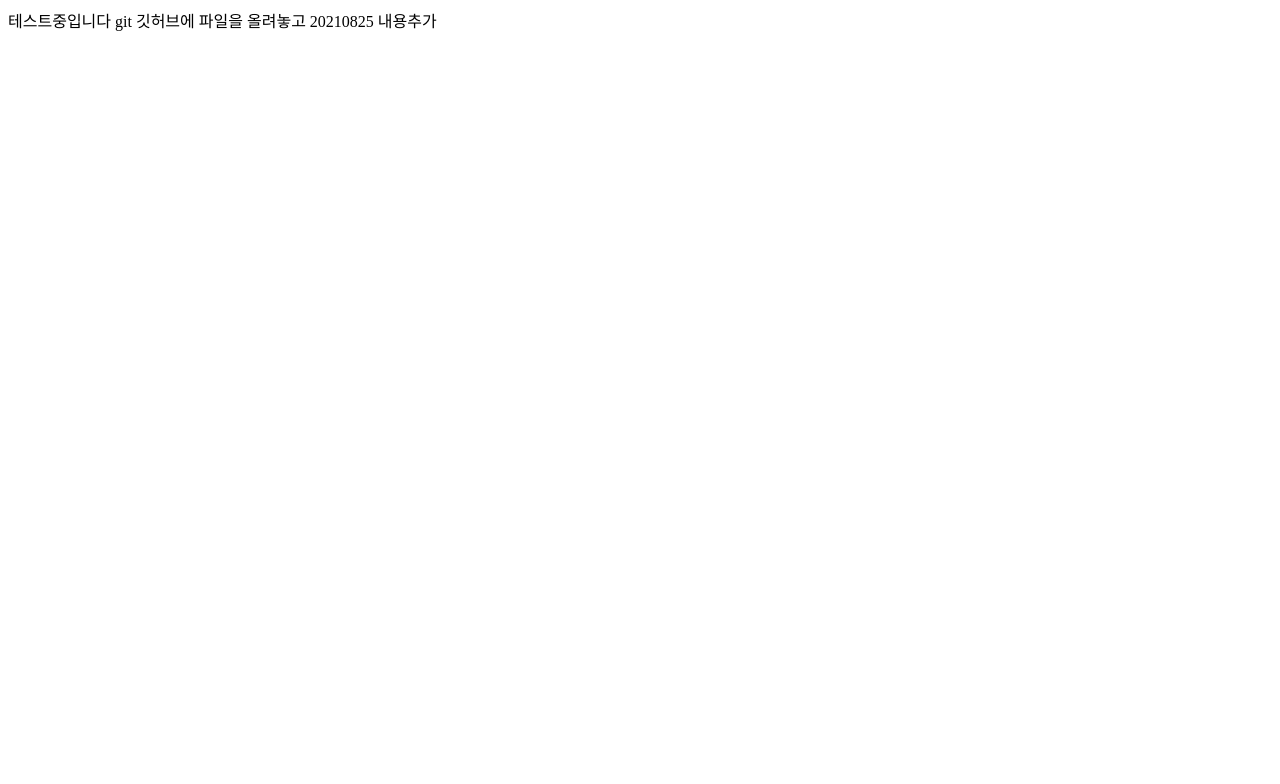
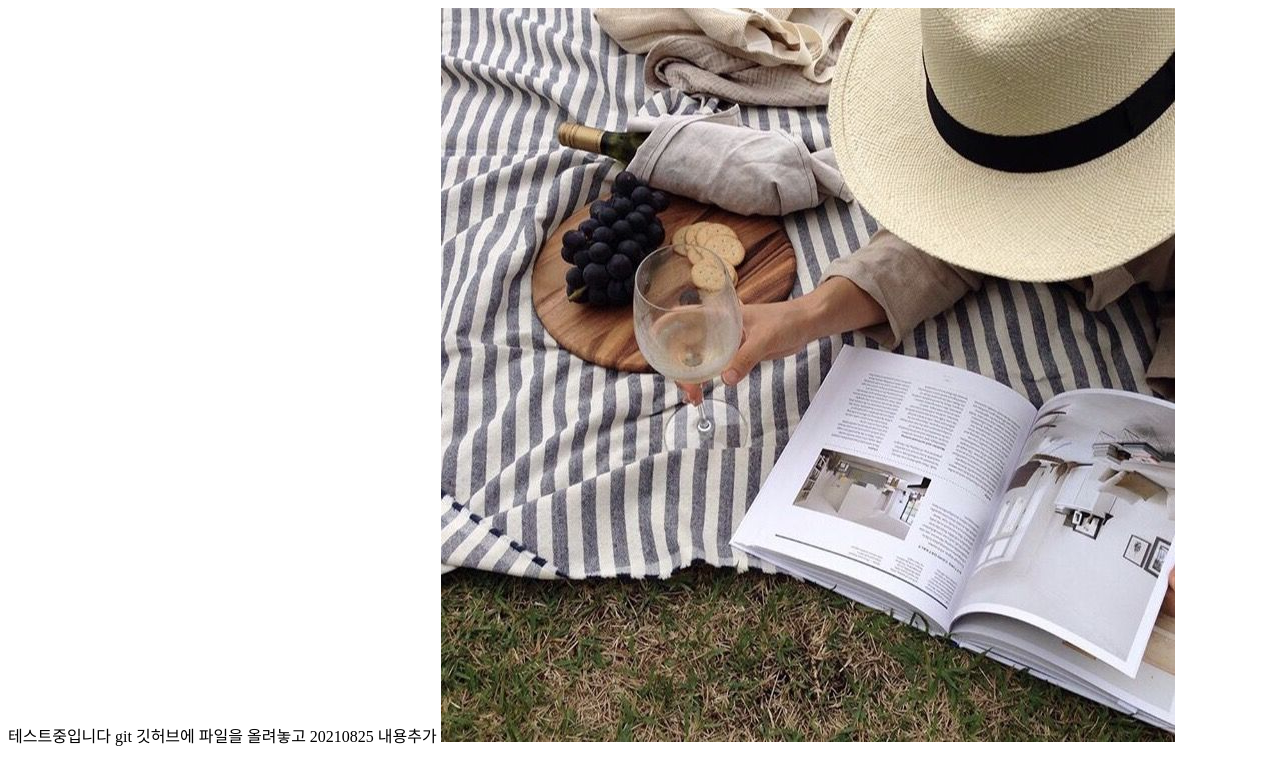
Before and after one commit to chaiyeun/jcy21, a plain HTML site: page index.html in a window 1280 px wide. Drawn offline with Linux system fonts and the light colour scheme.

Commit message:
이미지 추가 내용 수정

```diff
--- a/index.html
+++ b/index.html
@@ -12,5 +12,6 @@
 
   20210825
   내용추가
+  <img src="img/자연 휴식 여유 먹거리 볼거리 사랑.jpg" alt="">
 </body>
 </html>
```
